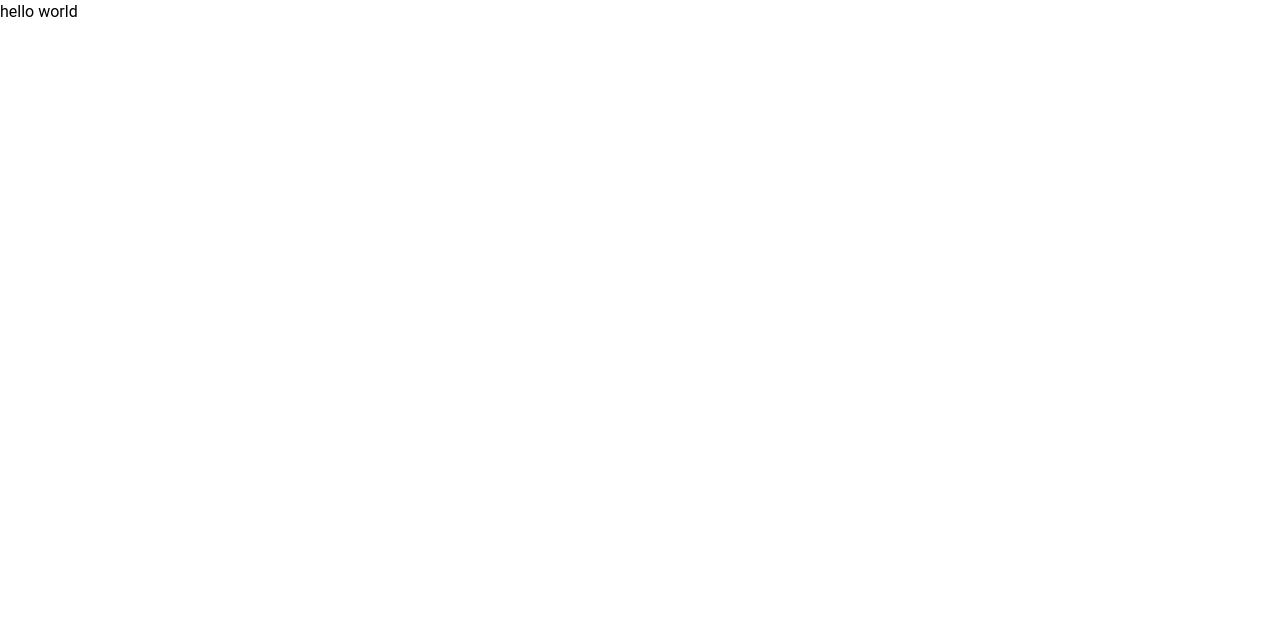
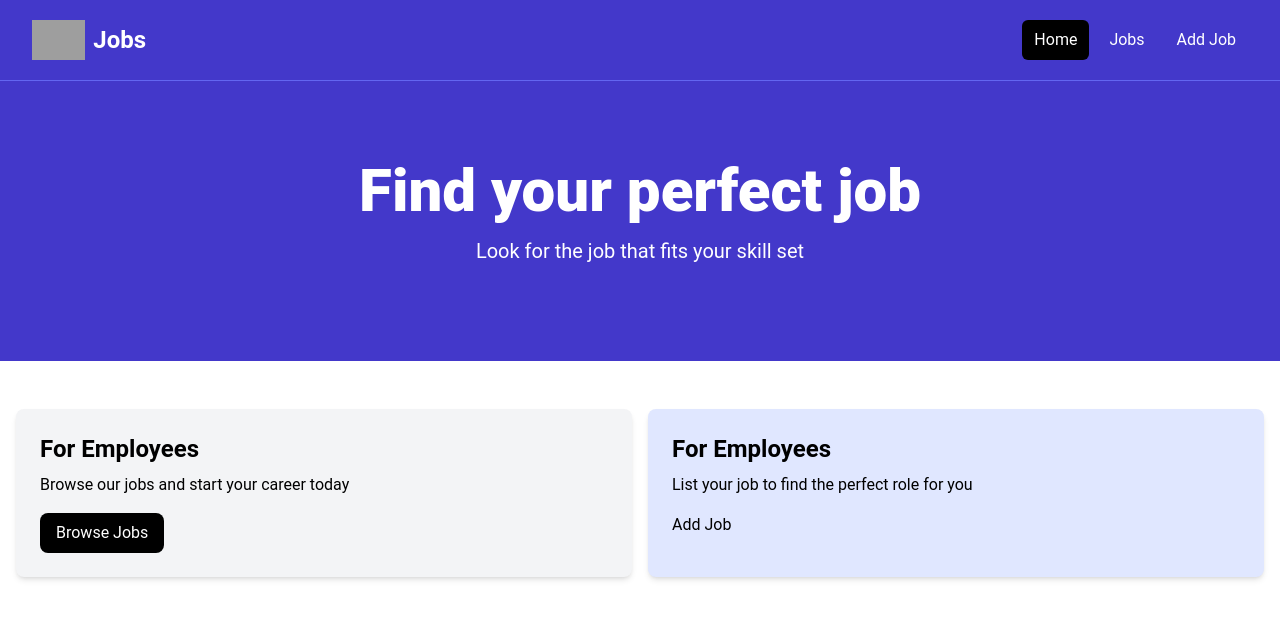
Before and after one commit to yurivitorcf/jobs-website-reactjs, a React (Vite) app in the folder jobs-web-react/: page / in a window 1280 px wide. Shown: the top 618 px of the page. Built offline with nearby package versions, Linux system fonts and the light colour scheme; grey boxes are pictures that could not be loaded.

Commit message:
starting components {Card, Hero, HomeCards, Navbar} and styling them

```diff
--- a/jobs-web-react/src/App.jsx
+++ b/jobs-web-react/src/App.jsx
@@ -1,7 +1,14 @@
+import Navbar from './components/Navbar';
+import Hero from './components/Hero';
+import HomeCards from './components/HomeCards';
+
 const App = () => {
   return (
     <>
-     hello world
+     <Navbar />
+     <Hero />
+     <HomeCards/>
+
     </>
   )
 }
--- /dev/null
+++ b/jobs-web-react/src/components/Card.jsx
@@ -0,0 +1,11 @@
+import React from 'react'
+
+const Card = ({children, bg = 'bg-gray-100'}) => {
+  return (
+    <div className={`${bg} p-6 rounded-lg shadow-md`}>
+        {children}
+    </div>
+  )
+}
+
+export default Card
--- /dev/null
+++ b/jobs-web-react/src/components/Hero.jsx
@@ -0,0 +1,24 @@
+import React from 'react'
+
+const Hero = ({title = 'Find your perfect job', subtitle='Look for the job that fits your skill set'}) => {
+  return (
+    <section className="bg-indigo-700 py-20 mb-4">
+      <div
+        className="max-w-7xl mx-auto px-4 sm:px-6 lg:px-8 flex flex-col items-center"
+      >
+        <div className="text-center">
+          <h1
+            className="text-4xl font-extrabold text-white sm:text-5xl md:text-6xl"
+          >
+            {title}
+          </h1>
+          <p className="my-4 text-xl text-white">
+            {subtitle}
+          </p>
+        </div>
+      </div>
+    </section>
+  )
+}
+
+export default Hero
--- /dev/null
+++ b/jobs-web-react/src/components/HomeCards.jsx
@@ -0,0 +1,39 @@
+import React from 'react'
+import Card from './Card'
+
+const HomeCards = () => {
+  return (
+    <section className="py-4">
+      <div className="container-xl lg:container m-auto">
+        <div className="grid grid-cols-1 md:grid-cols-2 gap-4 p-4 rounded-lg">
+          <Card>
+            <h2 className='text-2xl font-bold'>For Employees</h2>
+              <p className='mt-2 mb-4'>
+                Browse our jobs and start your career today
+              </p>
+              <a
+                href='/jobs'
+                className='inline-block bg-black text-white rounded-lg px-4 py-2 hover:bg-gray-700'
+              >
+                Browse Jobs
+              </a>
+          </Card>
+          <Card bg='bg-indigo-100'>
+            <h2 className='text-2xl font-bold'>For Employees</h2>
+            <p className='mt-2 mb-4'>
+              List your job to find the perfect role for you
+            </p>
+            <a
+              href='/jobs'
+                lassName='inline-block bg-black text-white rounded-lg px-4 py-2 hover:bg-gray-700'
+            >
+              Add Job
+            </a>
+          </Card>
+        </div>
+      </div>
+    </section>
+  )
+}
+
+export default HomeCards
--- /dev/null
+++ b/jobs-web-react/src/components/Navbar.jsx
@@ -0,0 +1,49 @@
+import React from 'react'
+import logo from '../assets/images/logo.png'
+
+const Navbar = () => {
+  return (
+    <nav className="bg-indigo-700 border-b border-indigo-500">
+      <div className="mx-auto max-w-7xl px-2 sm:px-6 lg:px-8">
+        <div className="flex h-20 items-center justify-between">
+          <div
+            className="flex flex-1 items-center justify-center md:items-stretch md:justify-start"
+          >
+
+            <a className="flex flex-shrink-0 items-center mr-4" href="/index.html">
+              <img
+                className="h-10 w-auto"
+                src={logo}
+                alt="React logo"
+              />
+              <span className="hidden md:block text-white text-2xl font-bold ml-2"
+                >Jobs</span
+              >
+            </a>
+            <div className="md:ml-auto">
+              <div className="flex space-x-2">
+                <a
+                  href="/index.html"
+                  className="text-white bg-black hover:bg-gray-900 hover:text-white rounded-md px-3 py-2"
+                  >Home</a
+                >
+                <a
+                  href="/jobs.html"
+                  className="text-white hover:bg-gray-900 hover:text-white rounded-md px-3 py-2"
+                  >Jobs</a
+                >
+                <a
+                  href="/add-job.html"
+                  className="text-white hover:bg-gray-900 hover:text-white rounded-md px-3 py-2"
+                  >Add Job</a
+                >
+              </div>
+            </div>
+          </div>
+        </div>
+      </div>
+    </nav>
+  )
+}
+
+export default Navbar
```
